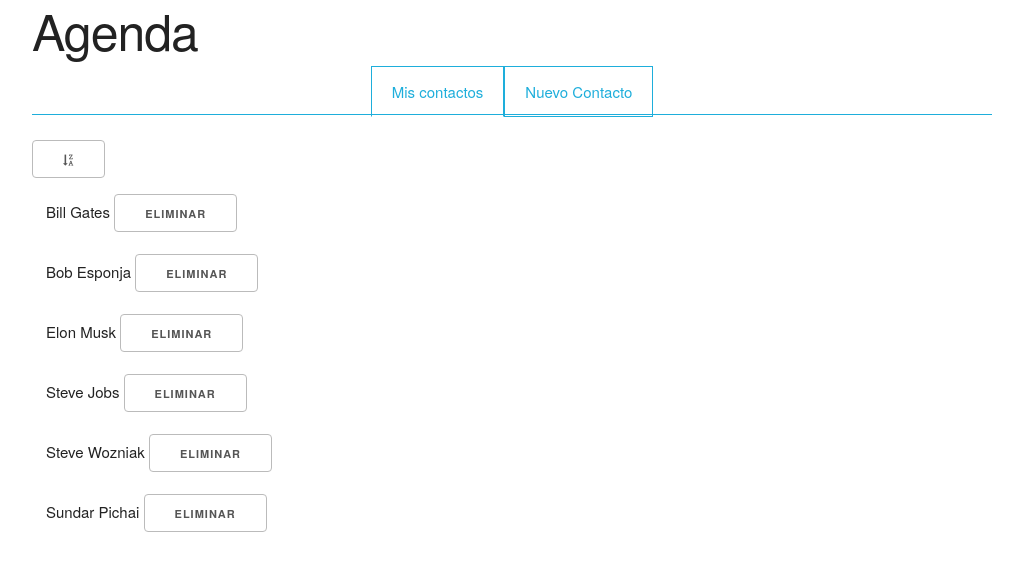
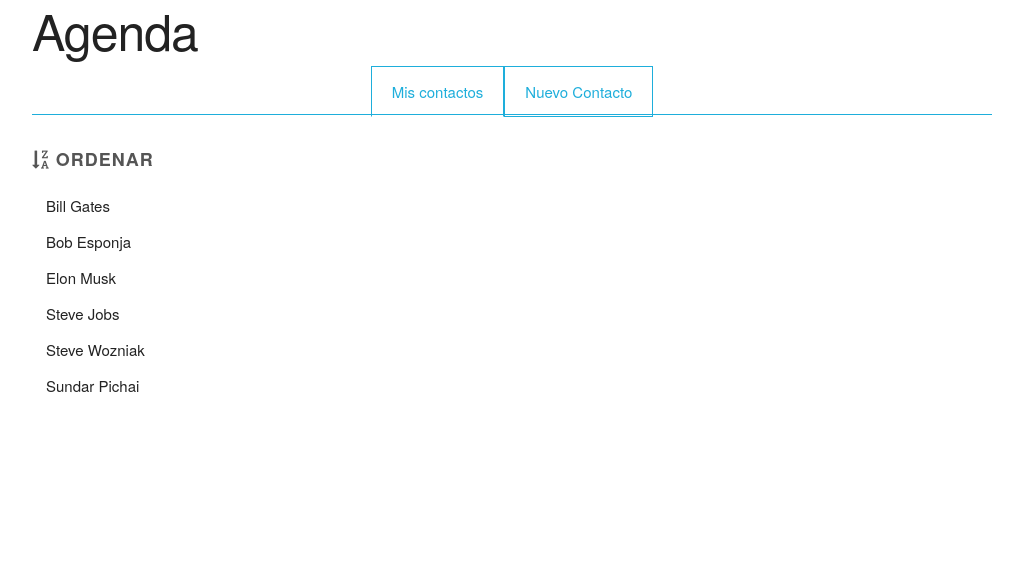
Before and after one commit to luislard/agendaAngular, an Angular app: page /lista-contactos in a window 1280 px wide. Shown: the top 570 px of the page, without its empty margins (128-1151 px from the left). Built offline with nearby package versions, Linux system fonts and the light colour scheme; data requests are answered from the project's data file.

Commit message:
agregamos un poco de estilo

```diff
--- a/src/app/lista-contactos/lista-contactos.component.css
+++ b/src/app/lista-contactos/lista-contactos.component.css
@@ -1,5 +1,6 @@
 ul {
     list-style: none;
+    margin-top: 10px;
 }
 
 li {
@@ -11,3 +12,14 @@
     background: lightgray;
     cursor: pointer;
 }
+
+button {
+    border: 0;
+    padding: 0;
+    margin: 0;
+    font-size: 18px;
+}
+
+button:hover {
+    color: #1EAEDB;
+}
--- a/src/app/lista-contactos/lista-contactos.component.html
+++ b/src/app/lista-contactos/lista-contactos.component.html
@@ -7,6 +7,7 @@
       'fa-sort-alpha-desc': orden === 'asc'
     }"
     aria-hidden="true"></i>
+    ORDENAR
 </button>
 <ul>
   <!--
@@ -20,7 +21,7 @@
     <!--
       La suscripcion a eventos se hace poniendo entre parentesis
       el nombre del mismo.
+    <button (click)="notificarEliminacionContacto(contacto)">Eliminar</button>
     -->
-    <button (click)="notificarEliminacionContacto(contacto)">Eliminar</button>
   </li>
 </ul>
```
